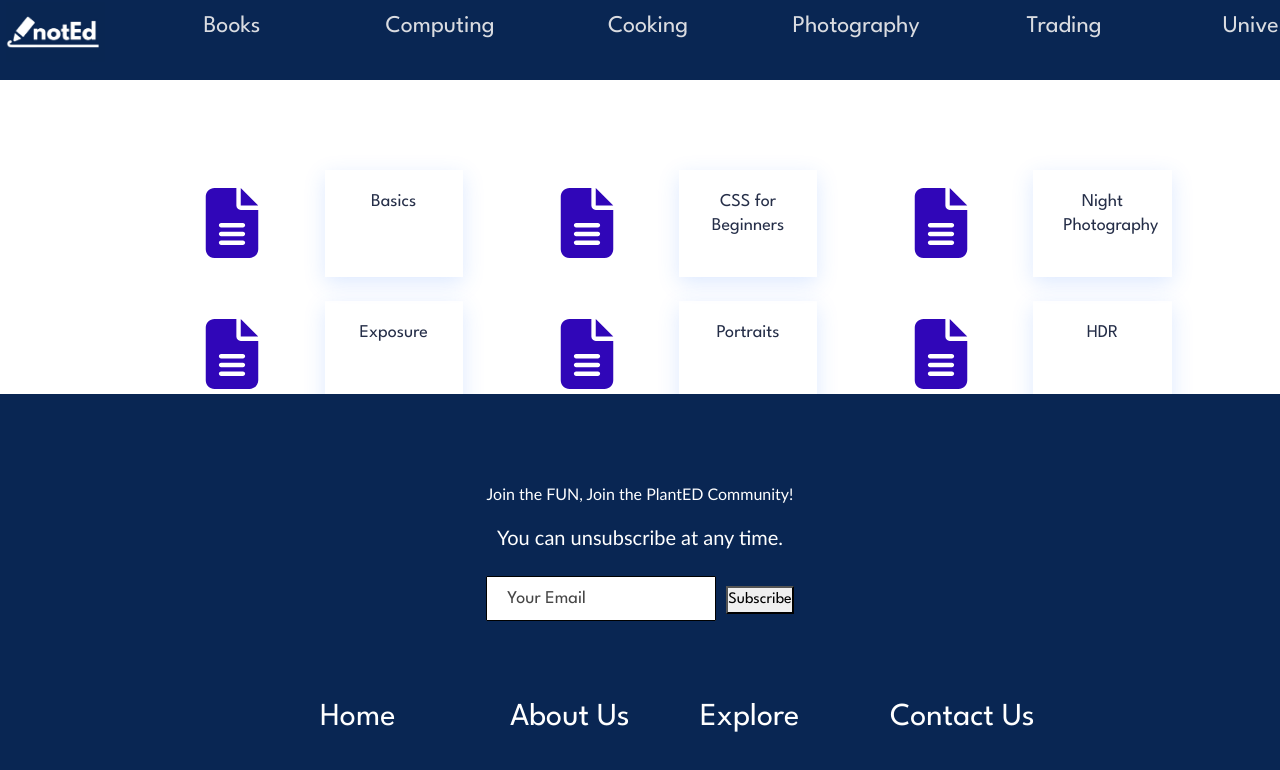
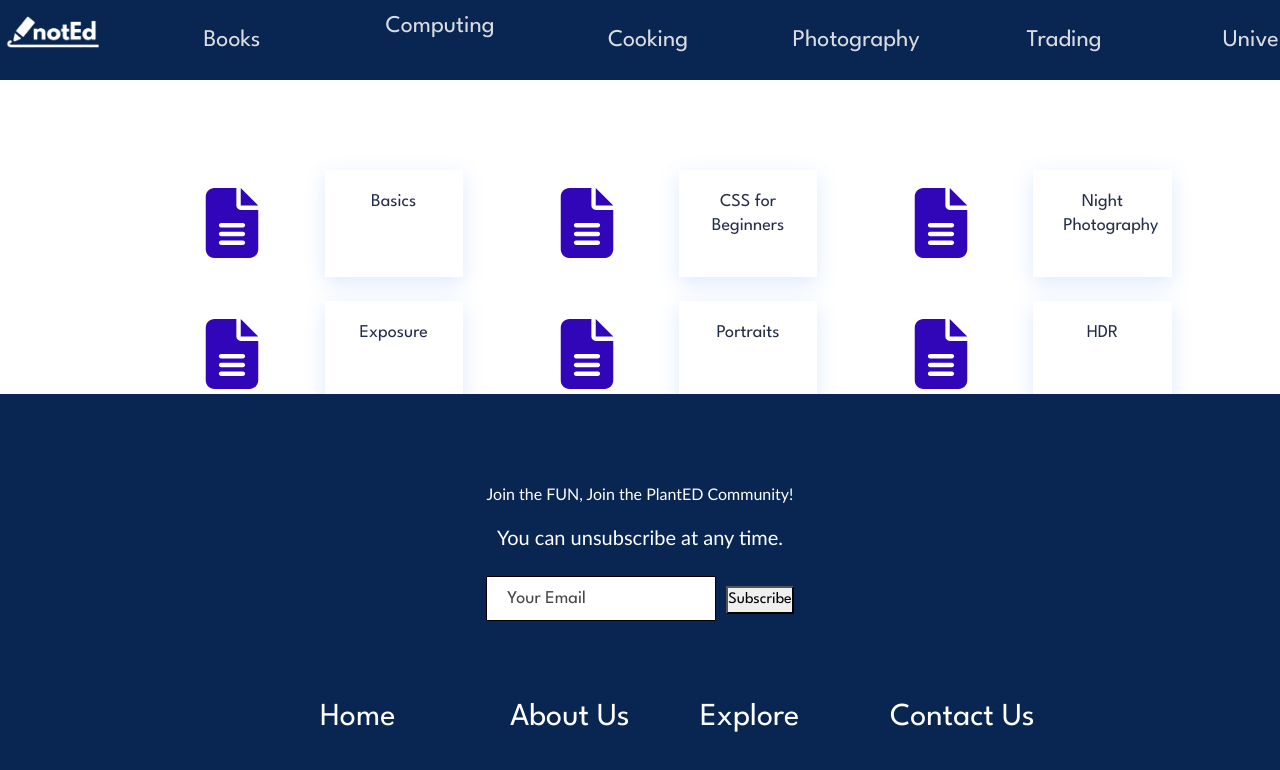
Before and after one commit to ericnberwick/React-Firebase-Authentication, a React (Create React App) app: page /photography in a window 1280 px wide. Shown: the top 770 px of the page. Built offline with nearby package versions, Linux system fonts and the light colour scheme; no server answers.

Commit message:
nav bar v2 📈

```diff
--- a/src/FbNavbar.css
+++ b/src/FbNavbar.css
@@ -97,7 +97,15 @@ body{
   height: 50px;
 }
 
-
+.alink{
+  color:#dadce1;
+  text-decoration: none;
+}
+.mlink{
+  margin-top: 15px;
+  color:#dadce1;
+  text-decoration: none;
+}
 /* Dropdown Menu */
 
 .fdropdown {
--- a/src/FbNavbar.js
+++ b/src/FbNavbar.js
@@ -1,5 +1,4 @@
 import './FbNavbar.css';
-
 import { ReactComponent as UserIcon } from './icons/user.svg';
 import { ReactComponent as CogIcon } from './icons/cog.svg';
 import { ReactComponent as Computer } from './icons/computer.svg';
@@ -24,14 +23,14 @@ function FbNavbar() {
   return (
     <Navbar>
       <NavItem icon={''} />
-      <NavItem icon={'Books'} />
+      <Link className="mlink"  to="/books"><NavItem icon={'Books'} /></Link>
       <NavItem icon={'Computing'} >
         <ComputingDropdownMenu></ComputingDropdownMenu>
       </NavItem>
-      <NavItem icon={'Cooking'} />
-      <NavItem icon={'Photography'} />
-      <NavItem icon={'Trading'} />
-      <NavItem icon={'University'} />
+      <Link className="mlink"  to="/books"><NavItem icon={'Cooking'} /></Link>
+      <Link className="mlink"  to="/photography"><NavItem icon={'Photography'} /></Link>
+      <Link className="mlink"  to="/trading"><NavItem icon={'Trading'} /></Link>
+      <Link className="mlink"  to="/university"><NavItem icon={'University'} /></Link>
       <NavItem className= "userNav" icon={<UserIcon />}>
         <AccountDropdownMenu></AccountDropdownMenu>
       </NavItem>
@@ -95,7 +94,7 @@ function ComputingDropdownMenu() {
         unmountOnExit
         onEnter={calcHeight}>
         <div className="fmenu">
-          <DropdownItem leftIcon={<Computer />}>Computing</DropdownItem>
+          <DropdownItem leftIcon={<Computer />}><Link className="alink"  to="/computing">Computing</Link></DropdownItem>
           <DropdownItem leftIcon={<ReactIcon />} goToMenu="settings">Web Dev</DropdownItem>
           <DropdownItem leftIcon={<Csharp />} >C#</DropdownItem>
           <DropdownItem leftIcon={<Java />}>Java</DropdownItem>
@@ -176,13 +175,26 @@ function AccountDropdownMenu() {
         unmountOnExit
         onEnter={calcHeight}>
         <div className="fmenu">
-          <DropdownItem leftIcon={<UserIcon />}>Account</DropdownItem>
-          <DropdownItem leftIcon={<CogIcon />} >Update Account</DropdownItem>
-          <DropdownItem leftIcon={<LogoutIcon />} >Logout</DropdownItem>
+          <DropdownItem leftIcon={<UserIcon />}><Link className="alink"  to="/home">Account</Link></DropdownItem>
+          <DropdownItem leftIcon={<CogIcon />} ><Link className="alink"  to="/update-profile">Update Account</Link></DropdownItem>
+          <DropdownItem leftIcon={<LogoutIcon />} ><Link className="alink"  to="/update-profile">Logout</Link></DropdownItem>
+          {/* ^^make redirect to home and logout ^^*/}
         </div>
       </CSSTransition>
     </div>
   );
 }
+function CustomLink({ to, children, ...props }) {
+  const resolvedPath = useResolvedPath(to)
+  const isActive = useMatch({ path: resolvedPath.pathname, end: true })
 
+  return (
+
+    <li className={isActive ? "active" : ""}>
+      <Link to={to} {...props}>
+        {children}
+      </Link>
+    </li>
+  )
+}
 export default FbNavbar;
```
